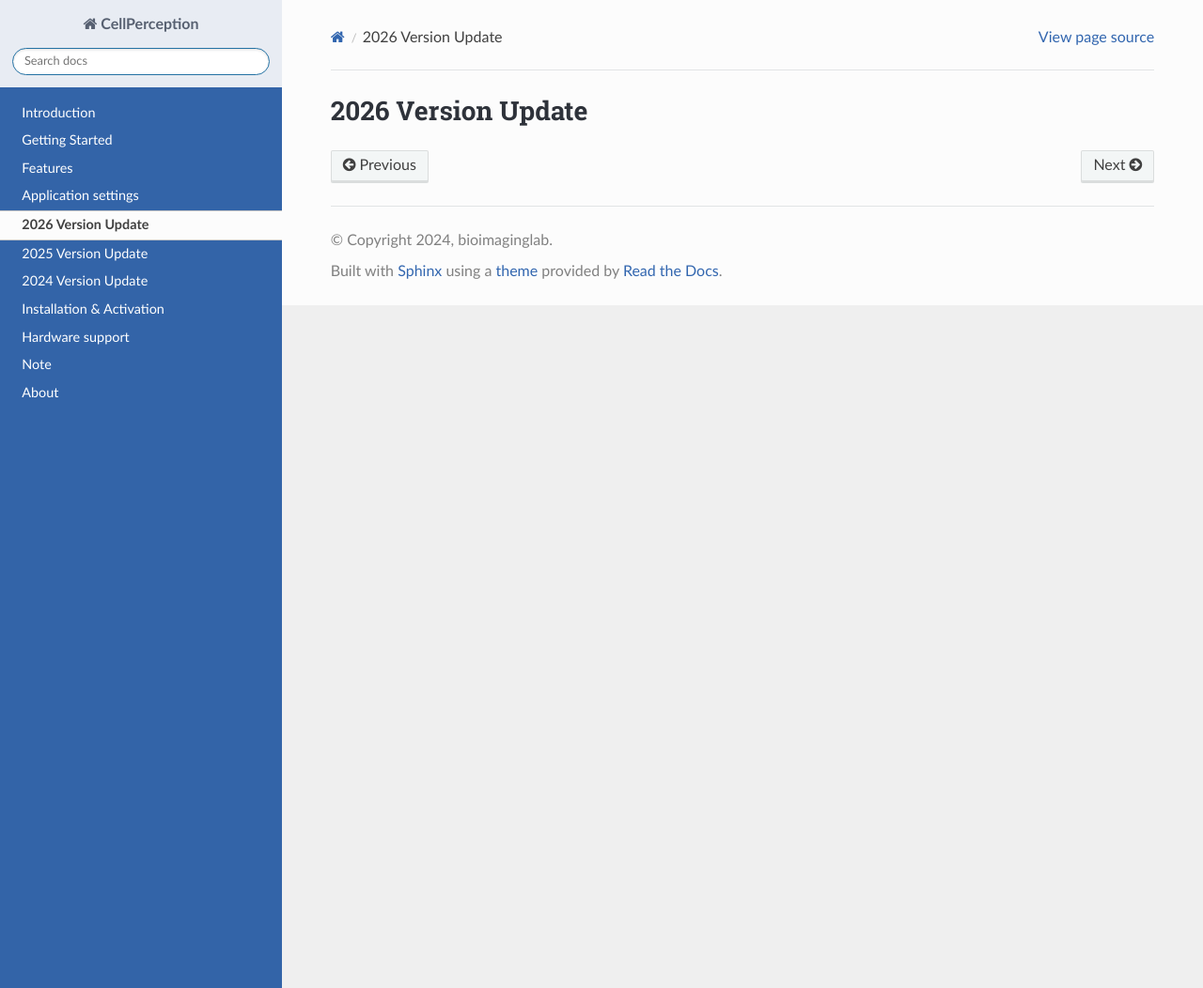
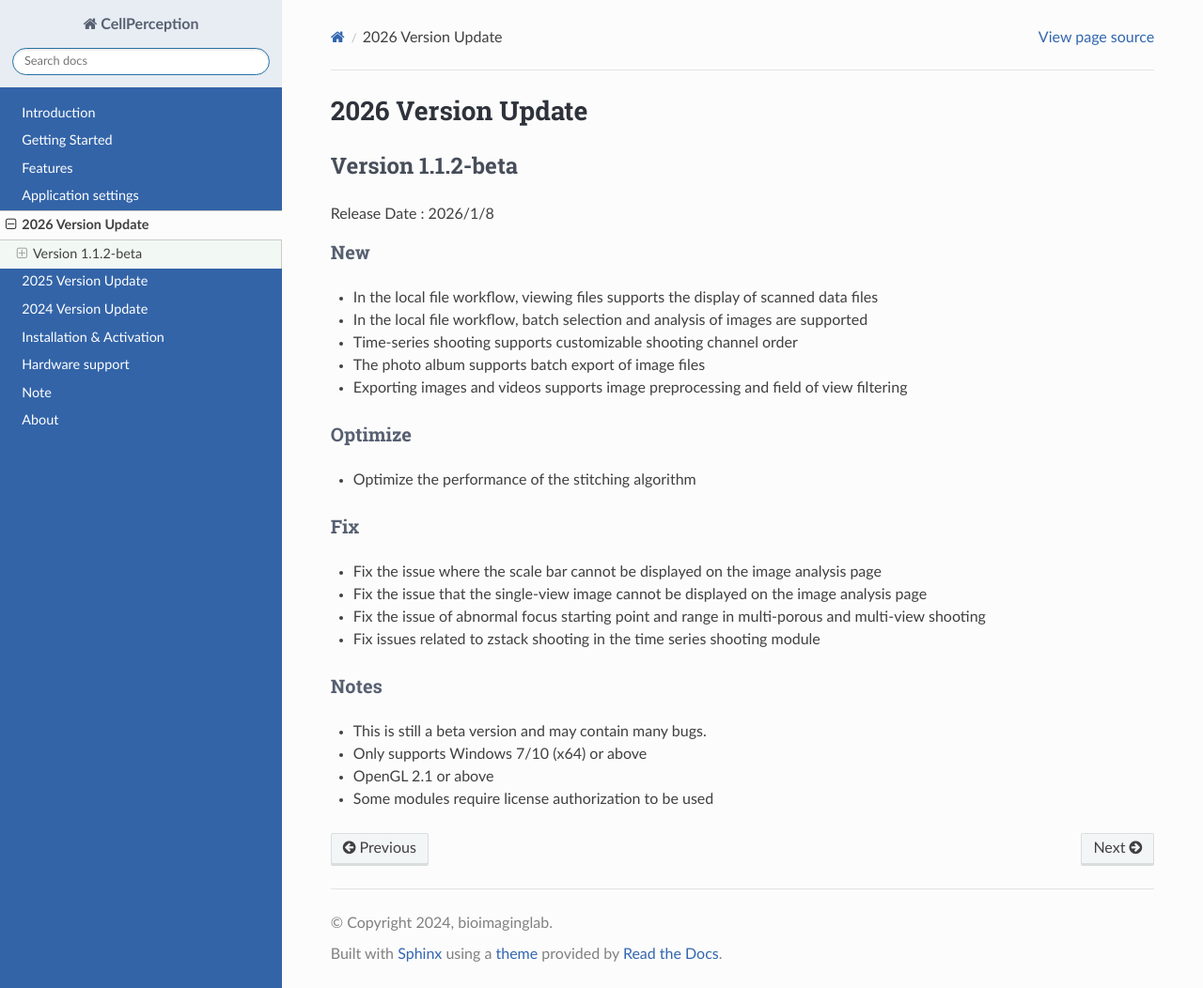
Before and after one commit to yangtong93/living-cell-docs, a Sphinx documentation site: the page built from source/user_guide/upgrade2026.md, in a window 1280 px wide and 1052 px high. Shown: the whole window at 94% size. Built offline with Sphinx 7.4.7 and the Read the Docs theme 3.1.0, drawn with Linux system fonts in a browser that asks for light colours; pages that are not in the unit, such as notebooks, are missing from menus.

Commit message:
feature: 1.1.2-beta

```diff
--- a/source/user_guide/upgrade2026.md
+++ b/source/user_guide/upgrade2026.md
@@ -1 +1,27 @@
 # 2026 Version Update
+
+## Version 1.1.2-beta
+
+Release Date : 2026/1/8
+
+### New
+* In the local file workflow, viewing files supports the display of scanned data files
+* In the local file workflow, batch selection and analysis of images are supported
+* Time-series shooting supports customizable shooting channel order
+* The photo album supports batch export of image files
+* Exporting images and videos supports image preprocessing and field of view filtering
+
+### Optimize
+* Optimize the performance of the stitching algorithm
+
+### Fix
+* Fix the issue where the scale bar cannot be displayed on the image analysis page
+* Fix the issue that the single-view image cannot be displayed on the image analysis page
+* Fix the issue of abnormal focus starting point and range in multi-porous and multi-view shooting
+* Fix issues related to zstack shooting in the time series shooting module
+
+### Notes
+* This is still a beta version and may contain many bugs.
+* Only supports Windows 7/10 (x64) or above
+* OpenGL 2.1 or above
+* Some modules require license authorization to be used
```
Also changed, not shown: 1 other file.
